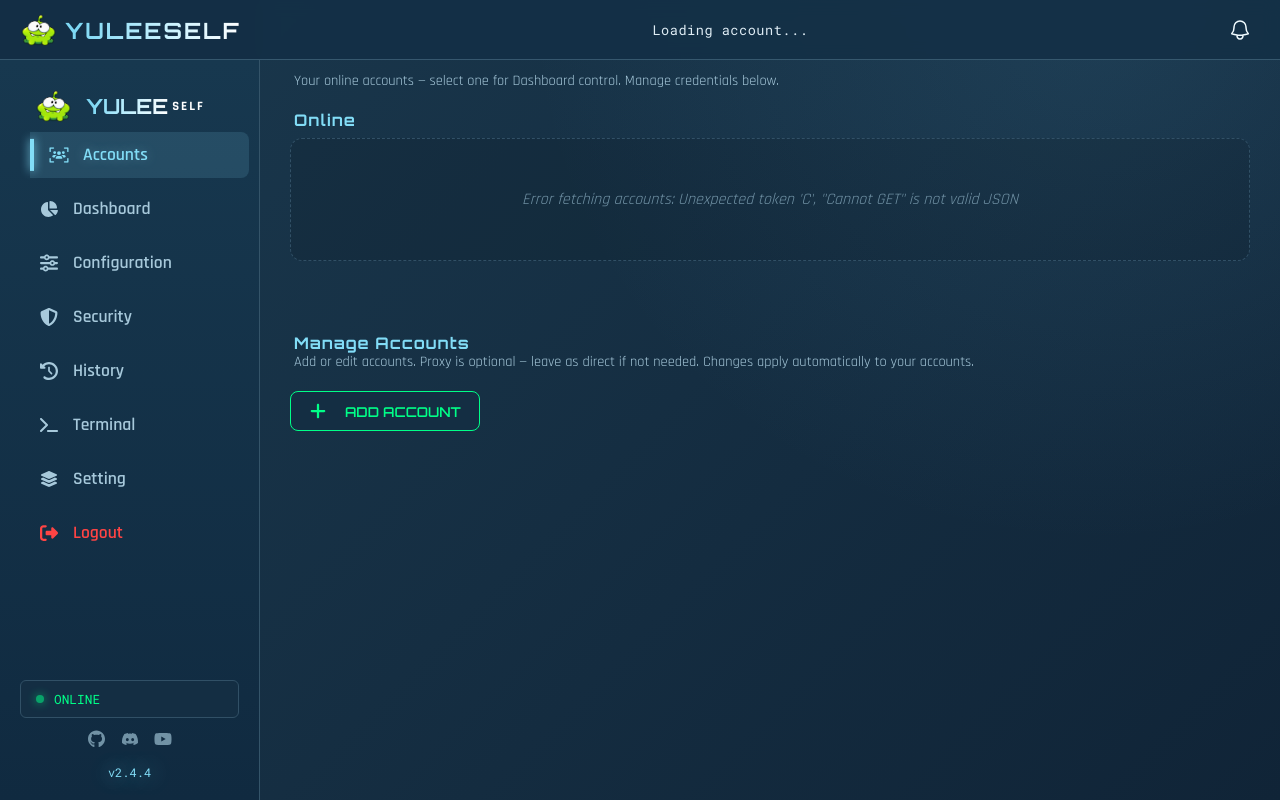
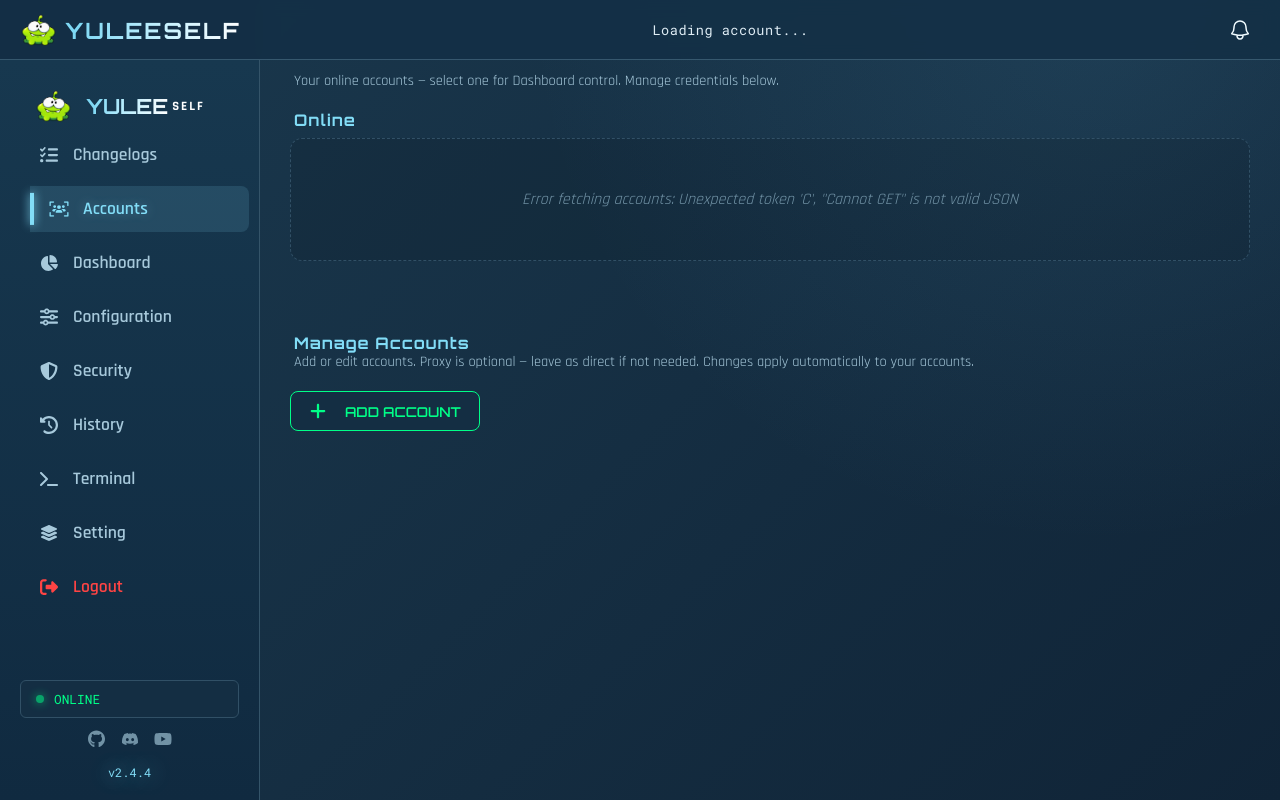
Before and after one commit to itsyulee/yulee-self, a Python web app: template dashboard/templates/index.html in a window 1280 px wide. Run offline with Jinja, Linux system fonts and the light colour scheme; the template is opened without the code that fills it: most values are stand-ins (such as "Sample title", 1, 10 or a date in 2020); some libraries are stand-ins or nearby versions.

Commit message:
changelogs

```diff
--- a/dashboard/templates/index.html
+++ b/dashboard/templates/index.html
@@ -92,6 +92,8 @@
                 <div class="mobile-sidebar-close" onclick="toggleMobileMenu()">&times;</div>
             </div>
             <nav class="nav-links">
+                <a class="nav-item" data-view="changelogs" onclick="nav('changelogs', this)"><span class="icon-svg"
+                        style="--icon: url('/static/assets/yulee_icons/list-check.svg');"></span> Changelogs</a>
                 <a class="nav-item active" data-view="accounts" onclick="nav('accounts', this)"><span class="icon-svg"
                         style="--icon: url('/static/assets/yulee_icons/users.svg');"></span> Accounts</a>
                 <a class="nav-item" data-view="dash" onclick="nav('dash', this)"><span class="icon-svg"
@@ -133,6 +135,14 @@
         </aside>
 
         <main class="content-area">
+            <!-- Changelogs Tab -->
+            <section id="changelogs" class="view" aria-labelledby="changelogs-title">
+                <h2 id="changelogs-title">Changelogs</h2>
+                <article style="margin-top:20px; background:var(--bg-card); border:1px solid var(--border); border-radius:12px; padding:20px;">
+                    <h3 class="section-subtitle">Cập nhật auto quest + claim quest</h3>
+                </article>
+            </section>
+
             <!-- Setting: personal account and proxy management -->
             <section id="settings" class="view">
                 <div class="settings-tabbar" role="tablist" aria-label="Setting">
```
